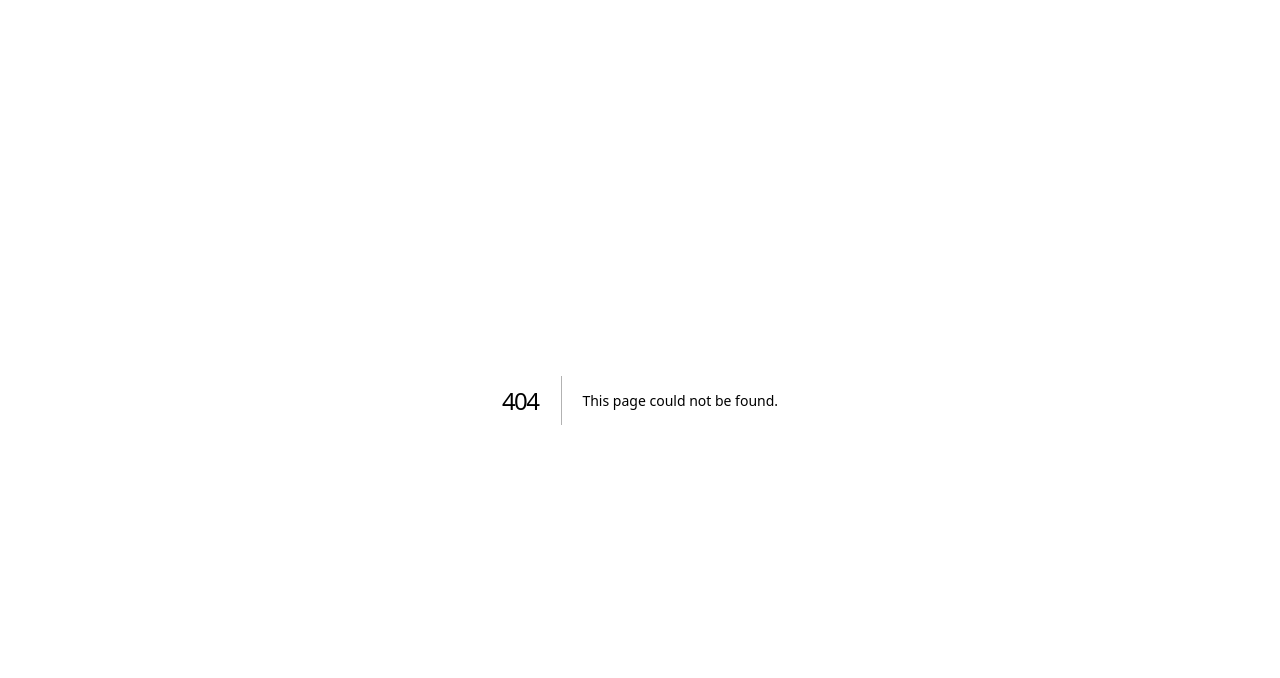
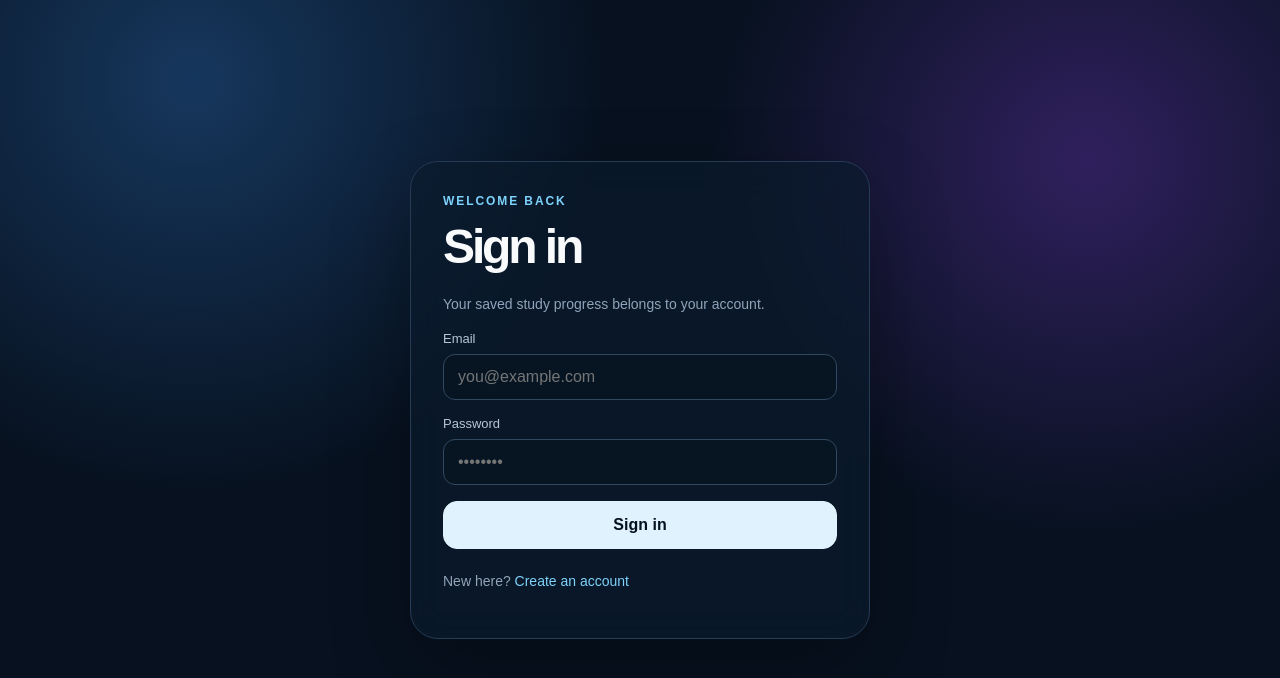
Before and after one commit to natnaelmichael34-eng/proven-me, a Next.js app: page /sign-in in a window 1280 px wide. Before the commit this address had no page. Shown: the top 678 px of the page. Built offline with nearby package versions, Linux system fonts and the light colour scheme.

Commit message:
Add sign in screen

```diff
--- /dev/null
+++ b/app/sign-in/page.tsx
@@ -0,0 +1,5 @@
+import Link from "next/link";
+
+export default function SignIn() {
+  return <main className="auth page"><div className="glass authbox"><div className="eyebrow">Welcome back</div><h1 style={{fontSize:48}}>Sign in</h1><p className="muted">Your saved study progress belongs to your account.</p><form><div className="field"><label htmlFor="email">Email</label><input id="email" name="email" type="email" placeholder="you@example.com" /></div><div className="field"><label htmlFor="password">Password</label><input id="password" name="password" type="password" placeholder="••••••••" /></div><button className="btn primary" type="button" style={{width:"100%"}}>Sign in</button></form><p className="muted" style={{marginTop:22}}>New here? <Link href="/sign-up" style={{color:"#7dd3fc"}}>Create an account</Link></p></div></main>;
+}
```
